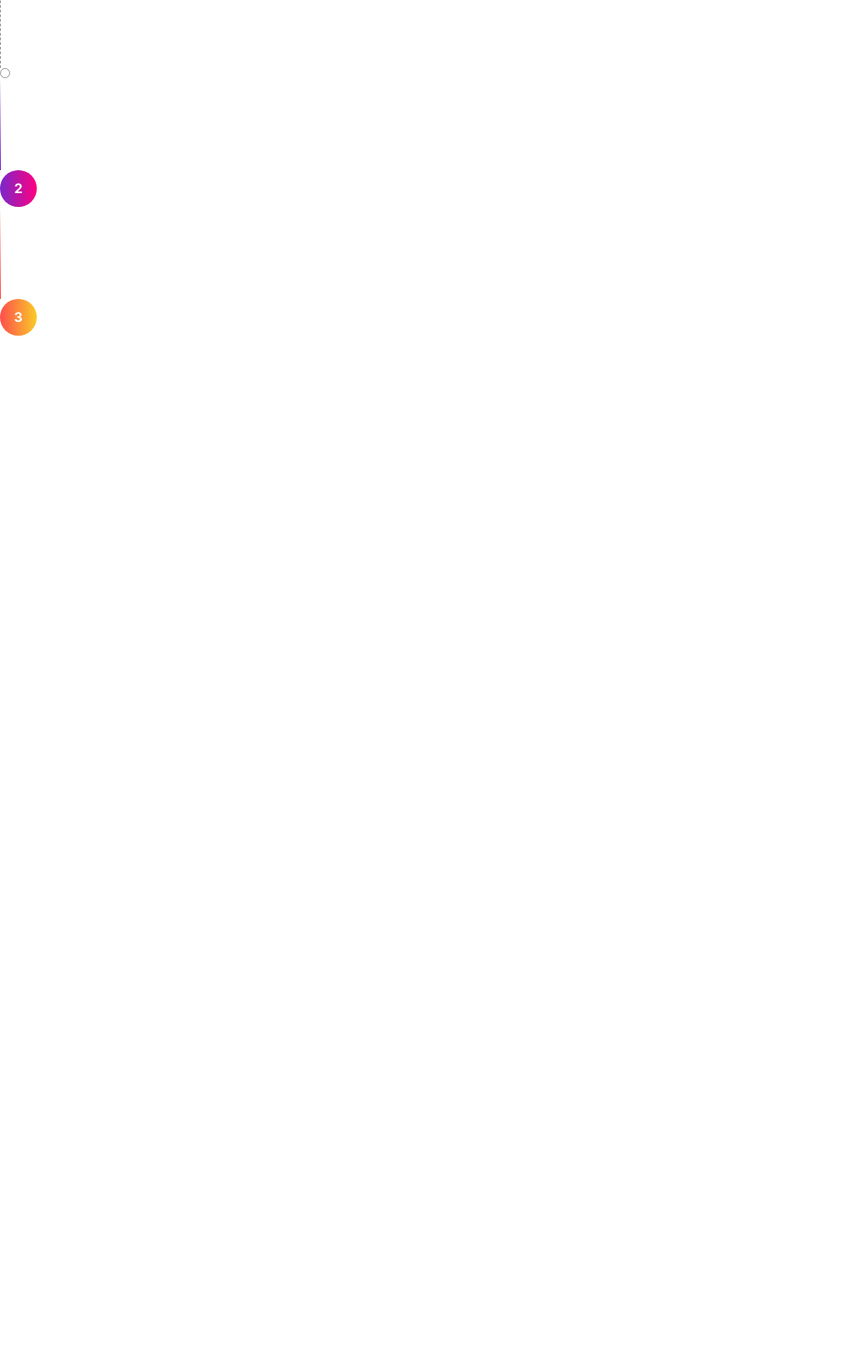
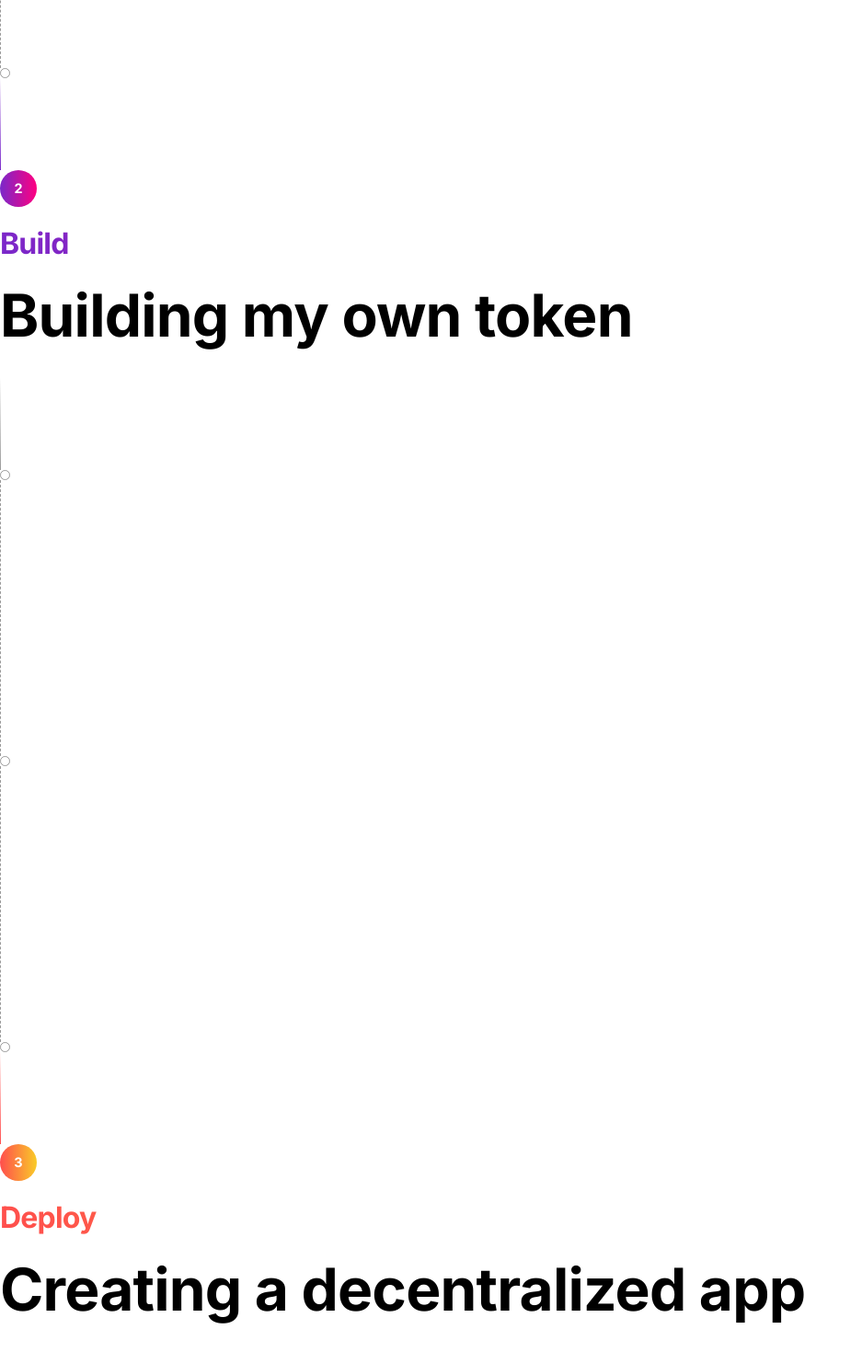
Before and after one commit to adam-maj/erc20-token, a Next.js app: page /About in a window 1280 px wide. Shown: the part 1286-2756 px from the top of the page at 92% size, without its empty margins (0-937 px from the left). Before the commit the page ends 1651 px from the top, so only its background shows below. Built offline with nearby package versions, Linux system fonts and the light colour scheme.

Commit message:
Add headings and layout for about page

```diff
--- a/pages/About.jsx
+++ b/pages/About.jsx
@@ -15,24 +15,8 @@ export default function Home() {
       </Text>
 
       <Bubble color="blue">1</Bubble>
-      <Text
-        className="blue-gradient"
-        fs="2rem"
-        ls="-0.05rem"
-        fw="700"
-        mt="20px"
-        mb="0px"
-      >
-        Learn
-      </Text>
-      <Heading
-        fs="4rem"
-        ls="-0.05rem"
-        mt="20px"
-        mb="30px"
-      >
-        Learning about smart contracts
-      </Heading>
+      <Header color="blue-gradient" section="Learn" heading="Learning about smart contracts" />
+
       <Text
         color="gray"
         fw="400"
@@ -56,7 +40,38 @@ export default function Home() {
       <Timeline />
 
       <Bubble color="purple">2</Bubble>
+      <Header color="purple-gradient" section="Build" heading="Building my own token" />
+
+      <Timeline top />
+      <Timeline />
+
       <Bubble color="orange">3</Bubble>
+      <Header color="orange-gradient" section="Deploy" heading="Creating a decentralized app" />
+    </>
+  )
+}
+
+function Header({ color, section, heading }) {
+  return (
+    <>
+      <Text
+        className={color}
+        fs="2rem"
+        ls="-0.05rem"
+        fw="700"
+        mt="20px"
+        mb="0px"
+      >
+        {section}
+      </Text>
+      <Heading
+        fs="4rem"
+        ls="-0.05rem"
+        mt="20px"
+        mb="30px"
+      >
+        {heading}
+      </Heading>
     </>
   )
 }
--- a/styles/Styles.js
+++ b/styles/Styles.js
@@ -19,9 +19,9 @@ export const theme = {
   'gray.1000': '#333333',
   'red.600': '#FF5E5F',
   'red.700': '#FC4C4D',
-  'gradient.blue': 'linear-gradient(90deg, #3291FF,  #50E3C2)',
-  'gradient.purple': 'linear-gradient(90deg, #7928CA,  #FF0080 )',
-  'gradient.orange': 'linear-gradient(90deg, #FF4D4D,  #F9CB28)',
+  'gradient.blue': 'linear-gradient(90deg, #3291FF, #50E3C2)',
+  'gradient.purple': 'linear-gradient(90deg, #7928CA, #FF0080)',
+  'gradient.orange': 'linear-gradient(90deg, #FF4D4D, #F9CB28)',
   'gray.fade': 'linear-gradient(45deg, #999, white)',
   'blue.fade': 'linear-gradient(45deg, #3291FF,  white)',
   'purple.fade': 'linear-gradient(45deg, #7928CA,  white)',
--- a/styles/globals.css
+++ b/styles/globals.css
@@ -26,3 +26,15 @@ button {
   -webkit-background-clip: text !important;
   -webkit-text-fill-color: transparent !important;
 }
+
+.purple-gradient {
+  background: -webkit-linear-gradient(45deg, #7928CA, #FF0080) !important;
+  -webkit-background-clip: text !important;
+  -webkit-text-fill-color: transparent !important;
+}
+
+.orange-gradient {
+  background: -webkit-linear-gradient(45deg, #FF4D4D, #F9CB28) !important;
+  -webkit-background-clip: text !important;
+  -webkit-text-fill-color: transparent !important;
+}
```
Also changed, not shown: utils/useBlockchain.jsx (+10 -2 lines).
